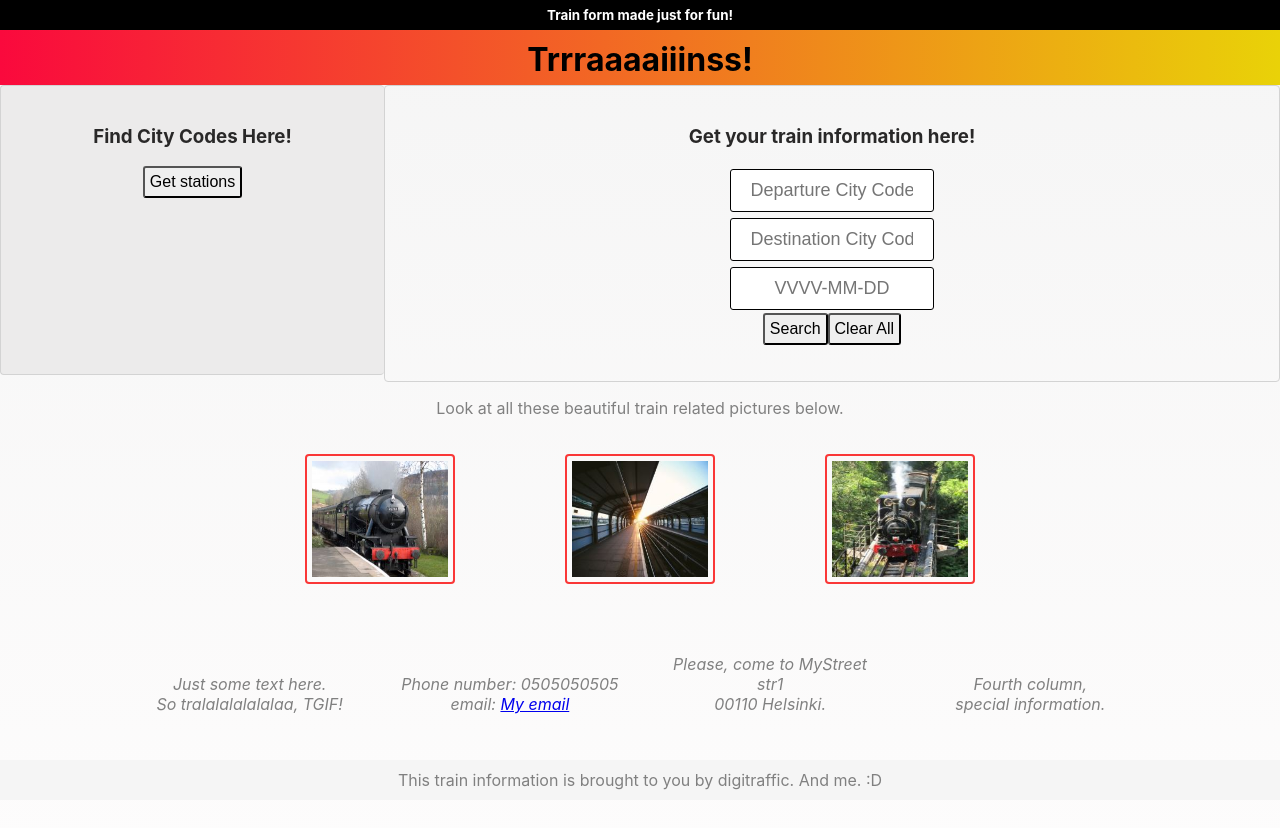
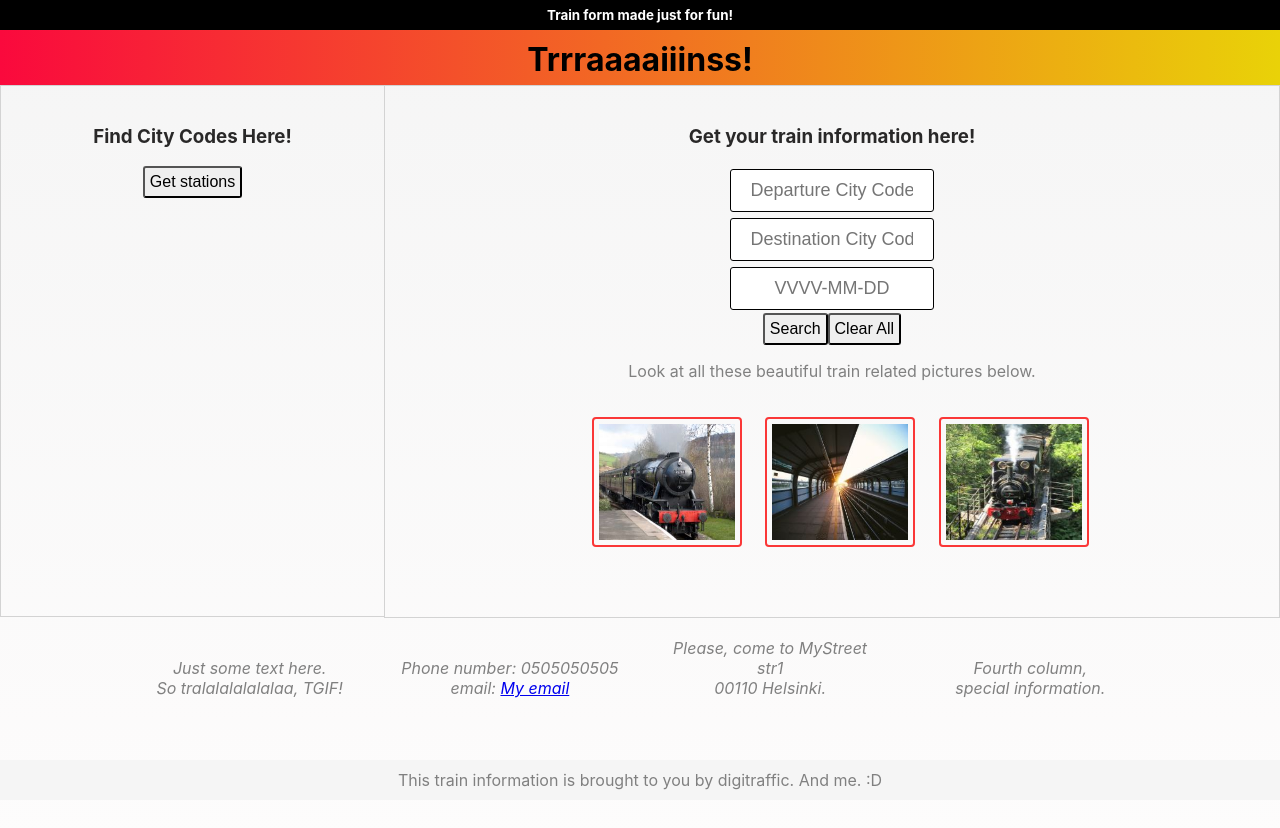
Before and after one commit to npuh/ReactAPI, a React (Create React App) app: page / in a window 1280 px wide. Shown: the top 828 px of the page. Built offline with nearby package versions, Linux system fonts and the light colour scheme.

Commit message:
just some more css done

```diff
--- a/src/App.css
+++ b/src/App.css
@@ -38,14 +38,14 @@ h3 {
 
 /* Create two columns/boxes that floats next to each other */
 nav {
+  border-top: 1px solid lightgrey;
   border-bottom: 1px solid lightgrey;
-  border-top: 1px solid lightgrey;
   border-left: 1px solid lightgrey;
-  border-radius: 4px;
-  min-height: 290px;
+  min-height: 532px;
   float: left;
   width: 30%;
-  background: rgb(236, 235, 235);
+  background: transparent;
+  /* background: rgb(240, 239, 239); */
   padding: 20px;
 }
 
@@ -56,12 +56,10 @@ nav ul {
 }
 /*Style the article*/
 article {
-  min-height: 290px;
   border: 1px solid lightgrey;
   float: left;
   padding: 20px;
   width: 70%;
-  border-radius: 4px;
 }
 
 /*Style the trainList and inputs*/
--- a/src/App.js
+++ b/src/App.js
@@ -4,6 +4,9 @@ import Form from "./components/Form";
 import Columns from "./components/Columns";
 import "./App.css";
 import Stations from "./components/Stations";
+import junaedestäpieni from "./contents/images/junaedestäpieni.jpg";
+import junalaituripieni from "./contents/images/junalaituripieni.jpg";
+import trainjunametsä from "./contents/images/trainjunametsä.jpg";
 
 class App extends Component {
   state = {
@@ -111,6 +114,21 @@ class App extends Component {
                 );
               })}
             </ul>
+            <div className="row">
+              <div>{""}</div>
+              <p className="pfooter">
+                Look at all these beautiful train related pictures below.{" "}
+              </p>
+              <div className="column">
+                <img src={junaedestäpieni} alt="train1" />
+              </div>
+              <div className="column">
+                <img src={junalaituripieni} alt="train2" />
+              </div>
+              <div className="column">
+                <img src={trainjunametsä} alt="train3" />
+              </div>
+            </div>
           </article>
         </section>
         <Columns />
--- a/src/components/Columns.js
+++ b/src/components/Columns.js
@@ -1,26 +1,9 @@
 import React, { Component } from "react";
-import junaedestäpieni from "../contents/images/junaedestäpieni.jpg";
-import junalaituripieni from "../contents/images/junalaituripieni.jpg";
-import trainjunametsä from "../contents/images/trainjunametsä.jpg";
 
 class Columns extends Component {
   render() {
     return (
       <div>
-        <div className="row">
-          <p className="pfooter">
-            Look at all these beautiful train related pictures below.{" "}
-          </p>
-          <div className="column">
-            <img src={junaedestäpieni} alt="train1" />
-          </div>
-          <div className="column">
-            <img src={junalaituripieni} alt="train2" />
-          </div>
-          <div className="column">
-            <img src={trainjunametsä} alt="train3" />
-          </div>
-        </div>
         <div className="row">
           <div className="column">
             <address>
```
